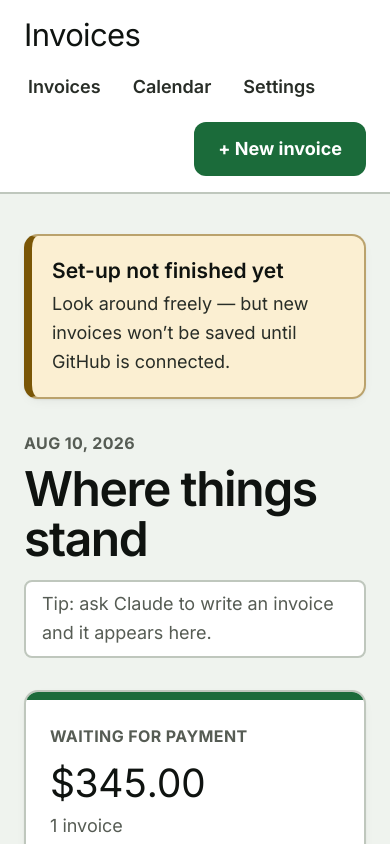
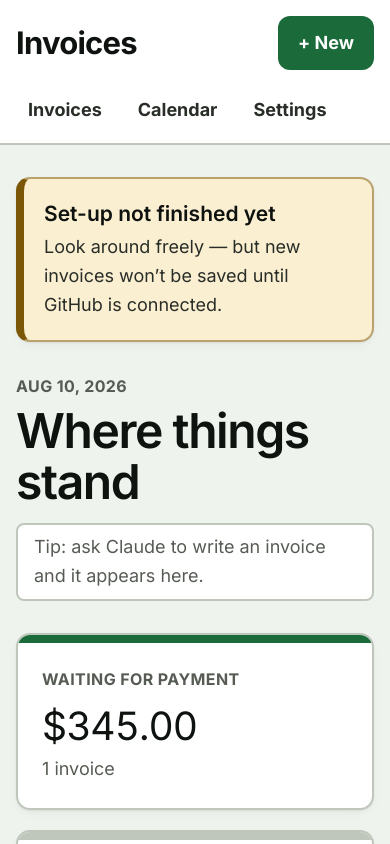
Before and after one commit to SacredRebel/invoice-template, a Next.js app: page / in a window 390 px wide. Shown: the top 844 px of the page. Built offline with nearby package versions, Linux system fonts and the light colour scheme.

Commit message:
feat: editable settings + mobile viewport

```diff
--- a/app/layout.tsx
+++ b/app/layout.tsx
@@ -1,10 +1,19 @@
-import type { Metadata } from "next";
+import type { Metadata, Viewport } from "next";
 import Link from "next/link";
 import "./globals.css";
 
 export const metadata: Metadata = {
   title: "Invoices",
   description: "Write, send and keep track of invoices.",
+};
+
+/* Without this the phone renders a desktop-width page and everything
+   is tiny and cut off. This is the mobile fix. */
+export const viewport: Viewport = {
+  width: "device-width",
+  initialScale: 1,
+  maximumScale: 5,       // never block pinch-zoom
+  viewportFit: "cover",
 };
 
 function Nav() {
@@ -15,17 +24,22 @@ function Nav() {
   ];
   return (
     <header className="no-print border-b-2 border-line bg-card">
-      <div className="mx-auto flex max-w-6xl flex-wrap items-center gap-x-8 gap-y-3 px-6 py-4">
-        <Link href="/" className="font-display text-2xl text-ink">Invoices</Link>
-        <nav className="flex items-center gap-6 text-base font-semibold">
+      <div className="mx-auto max-w-6xl px-4 sm:px-6">
+        <div className="flex flex-wrap items-center gap-x-6 gap-y-3 py-4">
+          <Link href="/" className="text-2xl font-bold tracking-tight text-ink">Invoices</Link>
+          <Link href="/invoices/new" className="btn-primary ml-auto !px-5 text-base">
+            + New
+          </Link>
+        </div>
+        <nav className="-mx-1 flex gap-1 overflow-x-auto pb-2">
           {links.map((l) => (
             <Link key={l.href} href={l.href}
-                  className="rounded px-1 py-2 text-body underline-offset-4 hover:text-green hover:underline">
+                  className="whitespace-nowrap rounded-lg px-4 py-2.5 text-base font-bold
+                             text-body hover:bg-mint hover:text-green">
               {l.label}
             </Link>
           ))}
         </nav>
-        <Link href="/invoices/new" className="btn-primary ml-auto">+ New invoice</Link>
       </div>
     </header>
   );
@@ -38,11 +52,11 @@ export default function RootLayout({ children }: { children: React.ReactNode })
         <link rel="preconnect" href="https://fonts.googleapis.com" />
         <link rel="preconnect" href="https://fonts.gstatic.com" crossOrigin="anonymous" />
         <link rel="stylesheet"
-          href="https://fonts.googleapis.com/css2?family=Instrument+Serif&family=Inter:wght@400;500;600;700&display=swap" />
+          href="https://fonts.googleapis.com/css2?family=Inter:wght@400;500;600;700;800&display=swap" />
       </head>
       <body>
         <Nav />
-        <main className="mx-auto max-w-6xl px-6 py-10">{children}</main>
+        <main className="mx-auto max-w-6xl px-4 py-8 sm:px-6 sm:py-10">{children}</main>
       </body>
     </html>
   );
```
